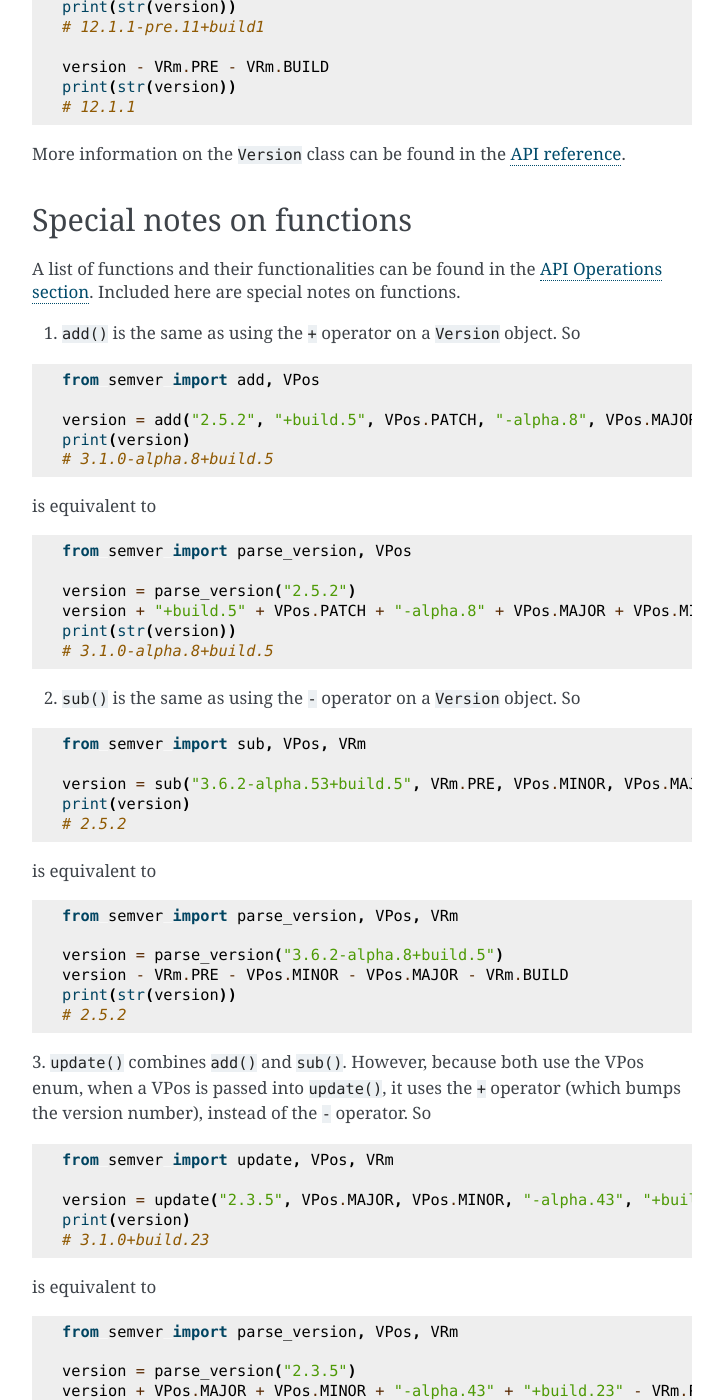
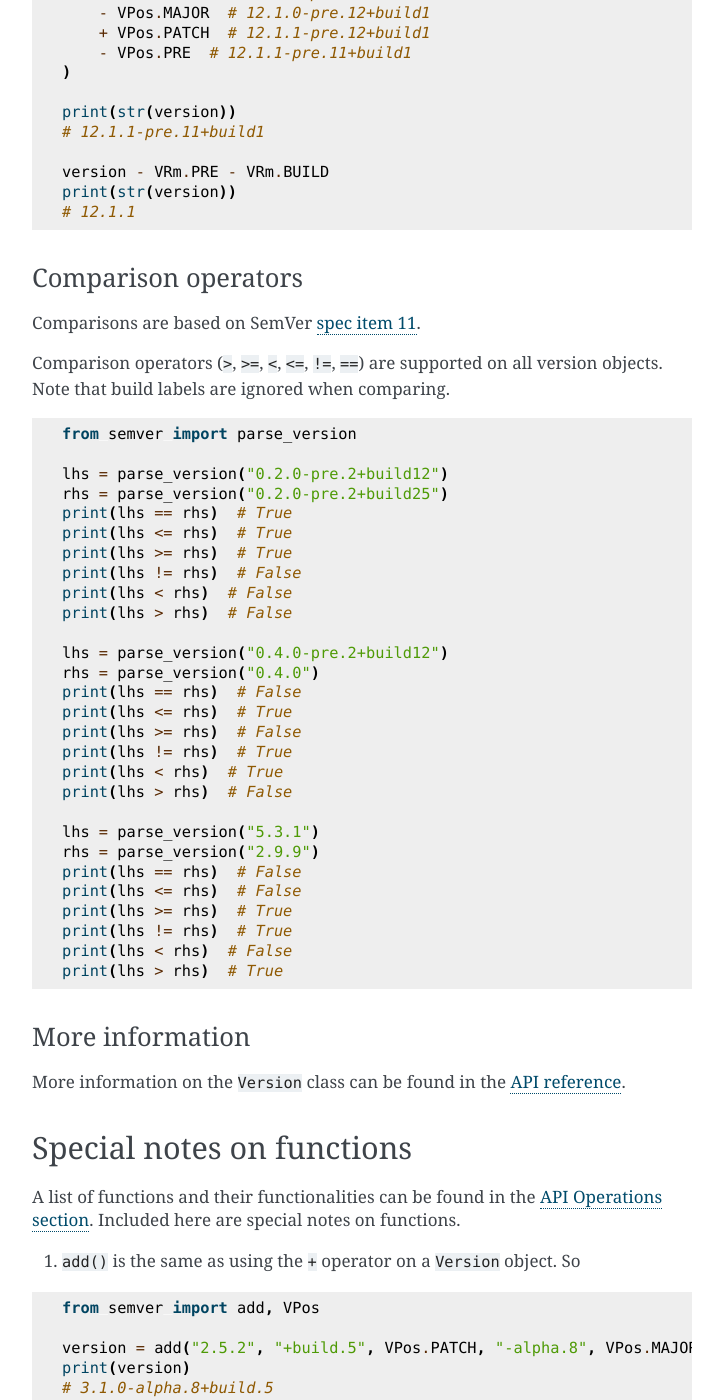
Before and after one commit to jonyboi396825/asemver, a Sphinx documentation site: the page built from docs/source/usage.rst, in a window 1280 px wide and 1400 px high, scrolled down 3228 px. Shown: the whole window, without its empty margins (388-1111 px from the left). Built offline with Sphinx 7.4.7, drawn with Linux system fonts in a browser that asks for light colours; some of the changed text lies outside the part shown.

Commit message:
add operators section

```diff
--- a/docs/source/semver.rst
+++ b/docs/source/semver.rst
@@ -44,6 +44,6 @@ semver.version module
 
    .. autoclass:: semver.version.Version
       :members:
-      :special-members: __add__, __sub__
+      :special-members: __add__, __sub__, __lt__, __eq__
       :undoc-members:
       :show-inheritance:
--- a/docs/source/usage.rst
+++ b/docs/source/usage.rst
@@ -8,6 +8,11 @@ semantic versions, and a CLI.
 
 Version class
 -------------
+
+This usage guide will show how to use the common version object operations.
+
+``+``, ``-`` operators
+~~~~~~~~~~~~~~~~~~~~~~
 
 To make a version class, use the ``parse_version()`` function:
 
@@ -170,6 +175,48 @@ These operators can be chained together. Chains are evaluated from left to right
     print(str(version))
     # 12.1.1
 
+Comparison operators
+~~~~~~~~~~~~~~~~~~~~
+
+Comparisons are based on SemVer `spec item 11 <https://semver.org/#spec-item-11>`_.
+
+Comparison operators (``>``, ``>=``, ``<``, ``<=``, ``!=``, ``==``) are supported
+on all version objects. Note that build labels are ignored when comparing.
+
+.. code-block:: py
+
+    from semver import parse_version
+
+    lhs = parse_version("0.2.0-pre.2+build12")
+    rhs = parse_version("0.2.0-pre.2+build25")
+    print(lhs == rhs)  # True
+    print(lhs <= rhs)  # True
+    print(lhs >= rhs)  # True
+    print(lhs != rhs)  # False
+    print(lhs < rhs)  # False
+    print(lhs > rhs)  # False
+
+    lhs = parse_version("0.4.0-pre.2+build12")
+    rhs = parse_version("0.4.0")
+    print(lhs == rhs)  # False
+    print(lhs <= rhs)  # True
+    print(lhs >= rhs)  # False
+    print(lhs != rhs)  # True
+    print(lhs < rhs)  # True
+    print(lhs > rhs)  # False
+
+    lhs = parse_version("5.3.1")
+    rhs = parse_version("2.9.9")
+    print(lhs == rhs)  # False
+    print(lhs <= rhs)  # False
+    print(lhs >= rhs)  # True
+    print(lhs != rhs)  # True
+    print(lhs < rhs)  # False
+    print(lhs > rhs)  # True
+
+More information
+~~~~~~~~~~~~~~~~
+
 More information on the ``Version`` class can be found in the
 :doc:`API reference <../semver>`.
 
```
